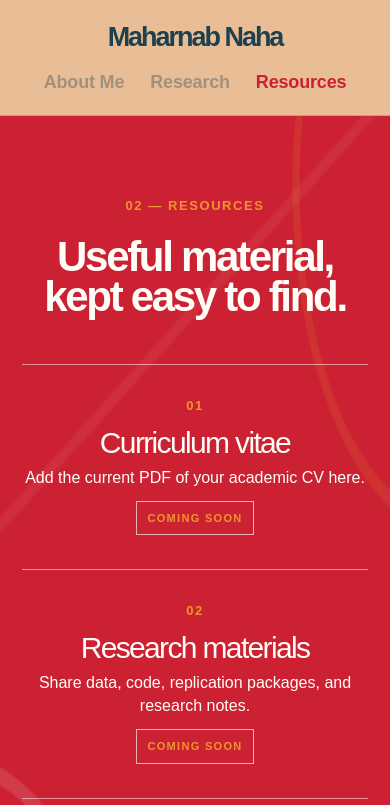
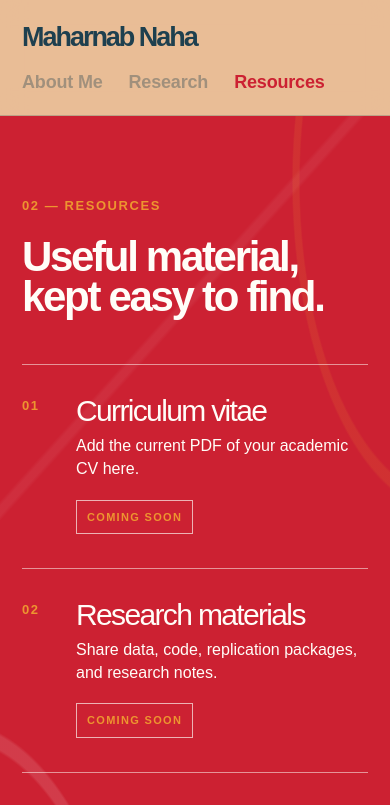
Before and after one commit to nahamaharnab/nahamaharnab.github.io, a Next.js app: page /resources in a window 390 px wide. Shown: the top 805 px of the page. Built offline with nearby package versions, Linux system fonts and the light colour scheme.

Commit message:
Restore left aligned layout with wider margins

```diff
--- a/app/globals.css
+++ b/app/globals.css
@@ -12,6 +12,7 @@
   --line: rgba(30, 64, 79, 0.22);
   --cloth-indigo: #6573a9;
   --cloth-mist: #aeb8de;
+  --page-gutter: clamp(40px, 8vw, 150px);
 }
 
 * {
@@ -45,12 +46,9 @@ a {
   background: rgba(233, 189, 150, 0.93);
   border-bottom: 1px solid var(--line);
   display: flex;
-  flex-direction: column;
-  gap: 19px;
-  justify-content: center;
-  padding: 31px max(5vw, 40px) 27px;
+  justify-content: space-between;
+  padding: 31px var(--page-gutter) 27px;
   position: sticky;
-  text-align: center;
   top: 0;
   z-index: 10;
   backdrop-filter: blur(12px);
@@ -66,7 +64,6 @@ a {
 .site-nav {
   display: flex;
   gap: 40px;
-  justify-content: center;
 }
 
 .site-nav a {
@@ -87,7 +84,7 @@ a {
 
 .hero {
   display: grid;
-  grid-template-columns: 1fr;
+  grid-template-columns: minmax(0, 1.08fr) minmax(320px, 0.92fr);
   isolation: isolate;
   min-height: 710px;
   overflow: hidden;
@@ -112,13 +109,10 @@ a {
 .hero-copy {
   align-self: center;
   isolation: isolate;
-  margin: 0 auto;
   max-width: 760px;
   overflow: hidden;
-  padding: 104px 10vw 116px max(5vw, 40px);
+  padding: 104px var(--page-gutter) 116px;
   position: relative;
-  text-align: center;
-  width: 100%;
   z-index: 1;
 }
 
@@ -224,8 +218,6 @@ h1 {
 .intro {
   font-size: 20px;
   line-height: 1.52;
-  margin-left: auto;
-  margin-right: auto;
   margin-bottom: 42px;
   max-width: 580px;
 }
@@ -247,7 +239,6 @@ h1 {
   display: flex;
   flex-wrap: wrap;
   gap: 26px;
-  justify-content: center;
 }
 
 .primary-link {
@@ -299,9 +290,8 @@ h1 {
 .resources-section {
   isolation: isolate;
   overflow: hidden;
-  padding: 132px max(5vw, 40px);
+  padding: 132px var(--page-gutter);
   position: relative;
-  text-align: center;
 }
 
 .research-section > *,
@@ -349,8 +339,6 @@ h1 {
 }
 
 .section-heading {
-  margin-left: auto;
-  margin-right: auto;
   max-width: 710px;
 }
 
@@ -360,16 +348,12 @@ h1 {
   font-weight: 800;
   line-height: 0.94;
   margin-bottom: 25px;
-  margin-left: auto;
-  margin-right: auto;
 }
 
 .section-heading > p:not(.eyebrow) {
   font-size: 19px;
   line-height: 1.5;
   max-width: 610px;
-  margin-left: auto;
-  margin-right: auto;
 }
 
 .section-heading > p:not(.eyebrow) + p:not(.eyebrow) {
@@ -392,7 +376,6 @@ h1 {
   min-height: 355px;
   padding: 32px;
   position: relative;
-  text-align: center;
   transition: background 180ms ease, color 180ms ease, transform 180ms ease;
 }
 
@@ -421,16 +404,13 @@ h1 {
   font-size: 16px;
   line-height: 1.48;
   max-width: 300px;
-  margin-left: auto;
-  margin-right: auto;
 }
 
 .card-arrow {
   bottom: 25px;
   font-size: 30px;
-  left: 50%;
   position: absolute;
-  transform: translateX(-50%);
+  right: 30px;
 }
 
 .resources-section {
@@ -474,18 +454,15 @@ h1 {
 
 .resource-list {
   border-top: 1px solid rgba(255, 253, 248, 0.52);
-  margin-left: auto;
-  margin-right: auto;
   margin-top: 72px;
-  max-width: 940px;
 }
 
 .resource-row {
   align-items: center;
   border-bottom: 1px solid rgba(255, 253, 248, 0.52);
   display: grid;
-  gap: 13px;
-  grid-template-columns: 1fr;
+  gap: 32px;
+  grid-template-columns: 64px minmax(0, 1fr) auto;
   padding: 31px 0 34px;
 }
 
@@ -509,7 +486,6 @@ h1 {
 .resource-row > span {
   border: 1px solid rgba(255, 253, 248, 0.66);
   font-size: 11px;
-  justify-self: center;
   padding: 8px 10px;
 }
 
@@ -519,8 +495,8 @@ footer {
   color: var(--white);
   display: flex;
   gap: 14px;
-  justify-content: center;
-  padding: 31px max(5vw, 40px);
+  justify-content: flex-end;
+  padding: 31px var(--page-gutter);
 }
 
 main > footer {
@@ -544,7 +520,7 @@ footer p {
 
 @media (max-width: 900px) {
   .site-header {
-    align-items: center;
+    align-items: flex-start;
     flex-direction: column;
     gap: 22px;
   }
@@ -558,7 +534,8 @@ footer p {
   }
 
   .hero-copy {
-    padding-right: max(5vw, 40px);
+    padding-left: var(--page-gutter);
+    padding-right: var(--page-gutter);
   }
 
   .hero-art {
@@ -642,22 +619,22 @@ footer p {
   }
 
   .resource-row {
-    align-items: center;
+    align-items: start;
     gap: 12px;
-    grid-template-columns: 1fr;
+    grid-template-columns: 42px minmax(0, 1fr);
   }
 
   .resource-row > span {
-    grid-column: auto;
-    justify-self: center;
-    margin-top: 0;
+    grid-column: 2;
+    justify-self: start;
+    margin-top: 7px;
   }
 
   footer {
     align-items: center;
     flex-direction: row;
     gap: 12px;
-    justify-content: center;
+    justify-content: space-between;
     padding: 28px 22px;
   }
 }
```
